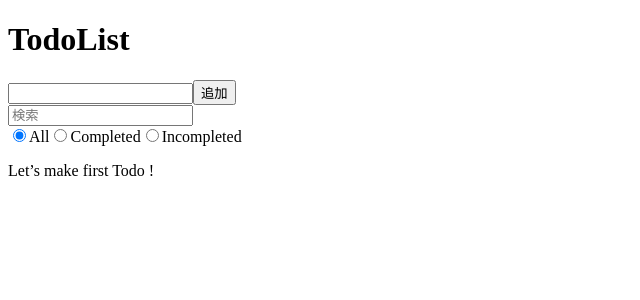
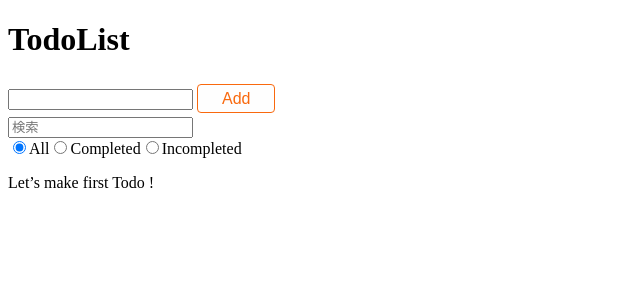
Before and after one commit to hibix43/TodoAppWithReduxToolkit, a React app: page / in a window 1280 px wide. Shown: the top 300 px of the page, without its empty margins (0-640 px from the left). Built offline with nearby package versions, Linux system fonts and the light colour scheme.

Commit message:
styled-components の導入

```diff
--- a/package.json
+++ b/package.json
@@ -21,12 +21,14 @@
     "@reduxjs/toolkit": "^1.5.0",
     "react": "^17.0.1",
     "react-dom": "^17.0.1",
-    "react-redux": "^7.2.2"
+    "react-redux": "^7.2.2",
+    "styled-components": "^5.2.1"
   },
   "devDependencies": {
     "@types/react": "^17.0.0",
     "@types/react-dom": "^17.0.0",
     "@types/react-redux": "^7.1.15",
+    "@types/styled-components": "^5.1.7",
     "@types/webpack": "^4.41.25",
     "@types/webpack-dev-server": "^3.11.1",
     "@typescript-eslint/eslint-plugin": "^4.12.0",
--- a/src/Button.tsx
+++ b/src/Button.tsx
@@ -1,5 +1,14 @@
-import React from 'react';
+import styled from 'styled-components';
 
-export const Button: React.FC<JSX.IntrinsicElements['button']> = (props) => {
-  return <button {...props} />;
-};
+// TODO: 色や幅は仮
+export const Button = styled.button`
+  display: inline-block;
+  font-size: 16px;
+  background-color: #fefefe;
+  padding: 0.3em 1.5em;
+  margin: 4px;
+  text-decoration: none;
+  color: #f9690e;
+  border: solid 1px #f9690e;
+  border-radius: 4px;
+`;
--- a/src/Page.tsx
+++ b/src/Page.tsx
@@ -26,7 +26,7 @@ const Page: React.FC = () => {
   return (
     <div>
       <Header level={1}>{'TodoList'}</Header>
-      <TodoForm buttonChildren={'追加'} />
+      <TodoForm buttonChildren={'Add'} />
       <Input
         labelText={''}
         type="text"
```
Also changed, not shown: 1 other file (tests, documents, lock files or other folders).
